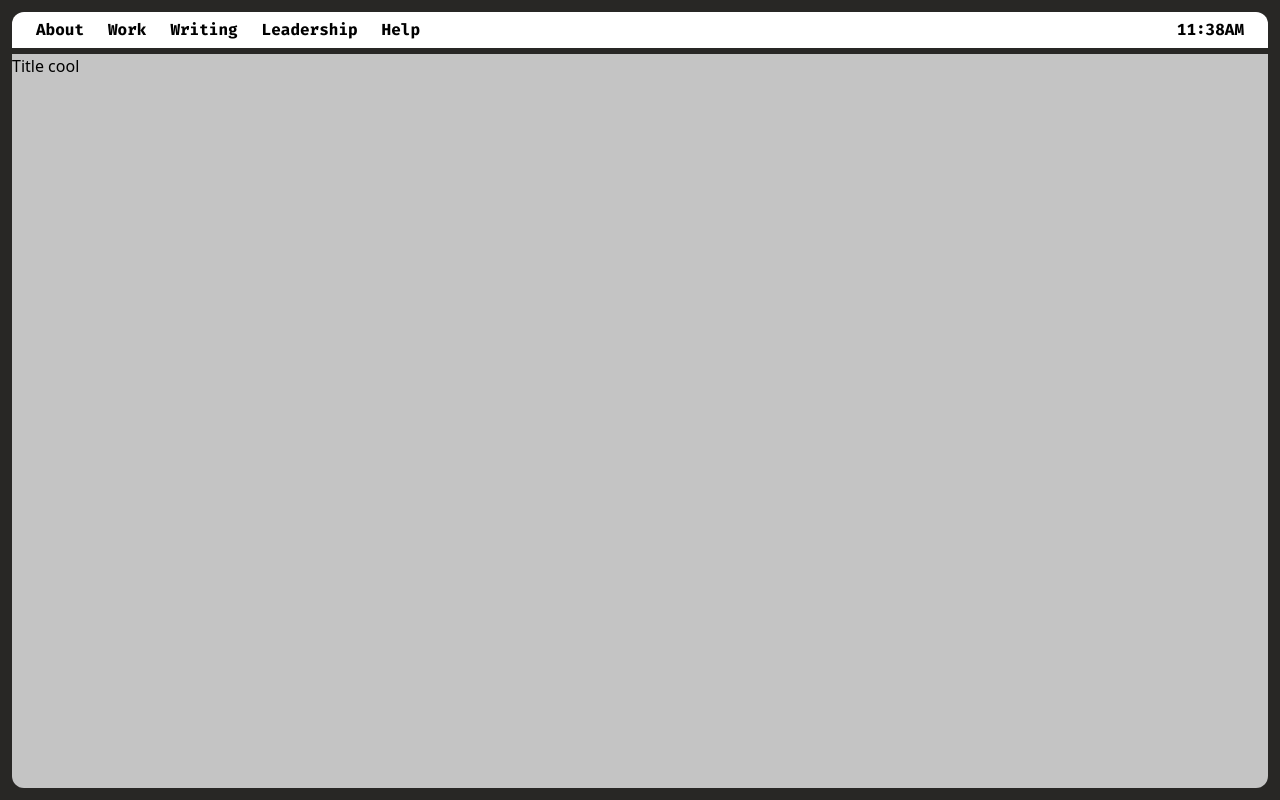
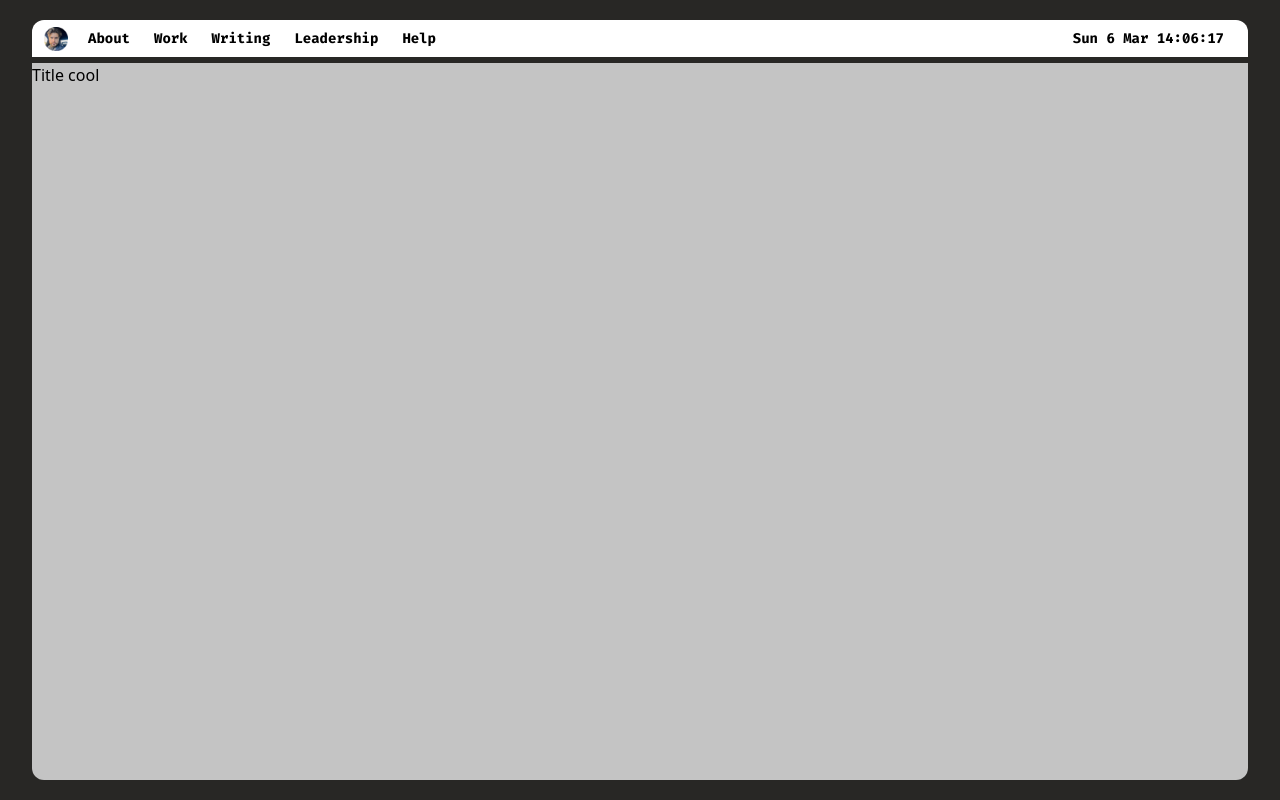
Before and after one commit to lorenzozanotto/lorenzozanotto.com, a Next.js app: page / in a window 1280 px wide. Built offline with nearby package versions, Linux system fonts and the light colour scheme.

Commit message:
feat: add working notification bar clock

```diff
--- /dev/null
+++ b/components/LogoButton.tsx
@@ -0,0 +1,7 @@
+function LogoButton() {
+    return (
+        <img className="inline-block h-6 mr-[8px]" src="./img/menu-profile-picture.png" alt="" />
+     );
+}
+
+export default LogoButton;
--- a/components/MainWindow.tsx
+++ b/components/MainWindow.tsx
@@ -3,7 +3,7 @@ import NotificationBar from "./NotificationBar";
 
 function MainWindow() {
     return (
-        <div className="flex flex-col h-full p-3">
+        <div className="flex flex-col h-full px-8 py-5">
             <NotificationBar />
             <Desktop />
         </div>
--- a/components/MenuItem.tsx
+++ b/components/MenuItem.tsx
@@ -7,7 +7,7 @@ function MenuItem(props: Props) {
     let cursorType: string = props.link ? "cursor-pointer" : "pointer-events-none"
 
     return (
-        <p className={cursorType + " inline-block px-[12px] py-[6px] text-md hover:text-white hover:bg-dark-gray"}>{props.title}</p>
+        <p className={cursorType + " inline-block px-[12px] py-[8px] text-[14px] hover:text-white hover:bg-dark-gray"}>{props.title}</p>
     );
 }
 
--- a/components/NotificationBar.tsx
+++ b/components/NotificationBar.tsx
@@ -1,9 +1,21 @@
+import dayjs from "dayjs";
+import { useEffect, useState } from "react";
+import LogoButton from "./LogoButton";
 import MenuItem from "./MenuItem";
 
 function NotificationBar() {
+    const [time, setTime] = useState(new Date())
+
+    useEffect(() => {
+        setTimeout(() => {
+            setTime(new Date())
+        }, 1000);
+    }, [time])
+
     return (
         <div className="bg-white rounded-t-[12px] flex justify-between font-mono font-bold px-[12px]">
             <div>
+                <LogoButton />
                 <MenuItem title="About" link="#" />
                 <MenuItem title="Work" link="#" />
                 <MenuItem title="Writing" link="#" />
@@ -11,7 +23,7 @@ function NotificationBar() {
                 <MenuItem title="Help" link="#" />
             </div>
             <div>
-                <MenuItem title="11:38AM" />
+                <MenuItem title={dayjs(time).format("ddd D MMM HH:mm:ss")} />
             </div>
         </div>
      );
--- a/package.json
+++ b/package.json
@@ -10,6 +10,7 @@
   },
   "dependencies": {
     "autoprefixer": "^10.4.2",
+    "dayjs": "^1.11.1",
     "next": "12.1.0",
     "postcss": "^8.4.7",
     "react": "17.0.2",
--- a/pages/index.tsx
+++ b/pages/index.tsx
@@ -1,11 +1,17 @@
 import type { NextPage } from 'next'
+import Head from 'next/head'
 import MainWindow from '../components/MainWindow'
 
 const Home: NextPage = () => {
   return (
+    <>
+    <Head>
+      <title>Lorenzo Zanotto | Engineer & Designer based in Italy</title>
+    </Head>
     <div className='h-screen bg-dark-gray'>
       <MainWindow />
     </div>
+    </>
   )
 }
 
```
Also changed, not shown: public/img/menu-profile-picture.png (added), 1 other file (tests, documents, lock files or other folders).
